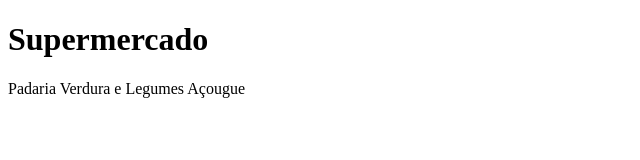
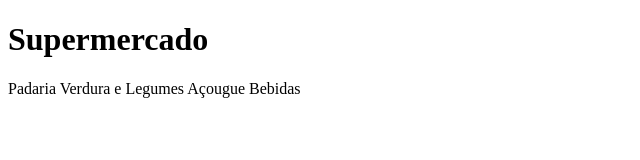
Before and after one commit to williansilva18/supermercado, a plain HTML site: page index.html in a window 1280 px wide. Shown: the full height of the page, 0-640 px from the left. Drawn offline with Linux system fonts and the light colour scheme.

Commit message:
inserido paragrafo

```diff
--- a/index.html
+++ b/index.html
@@ -16,6 +16,8 @@
 
     <p2>Açougue</p2>
 
+    <p2>Bebidas</p2>
+
 
 
 </body>
```
